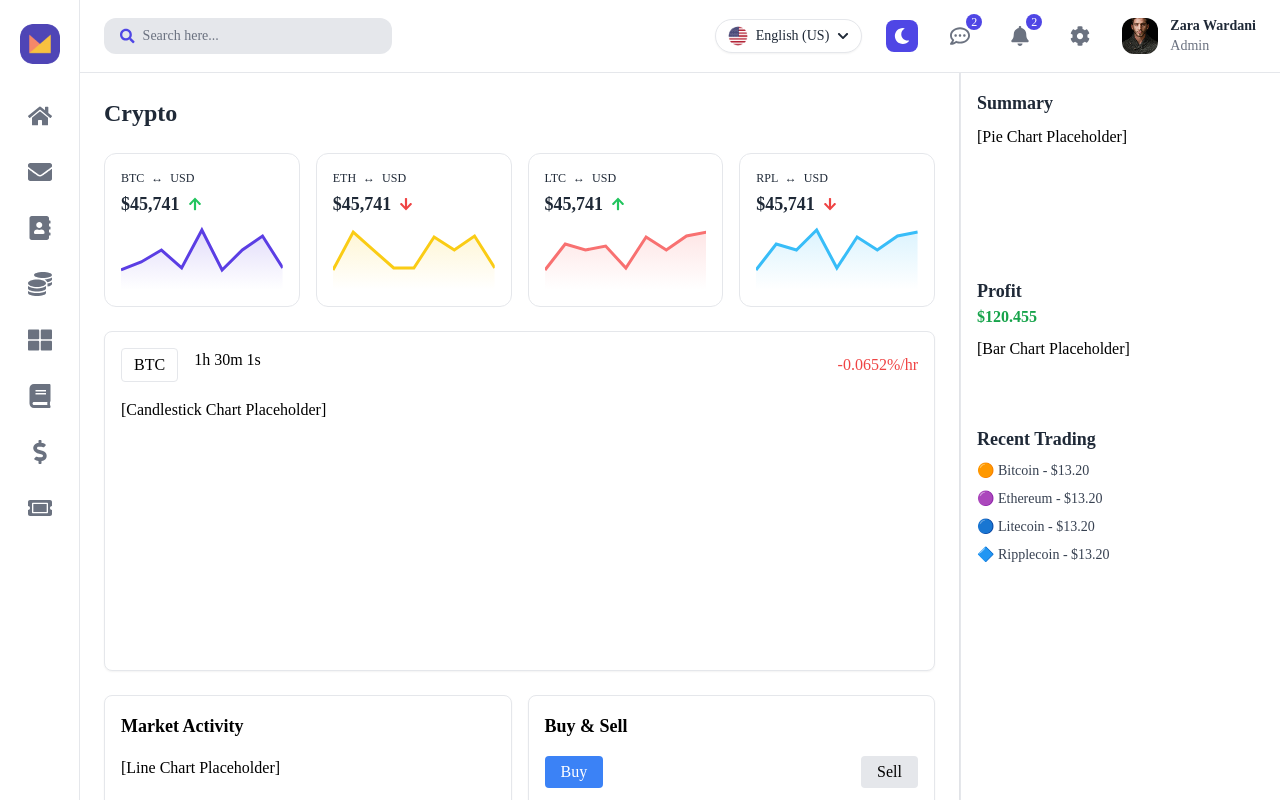
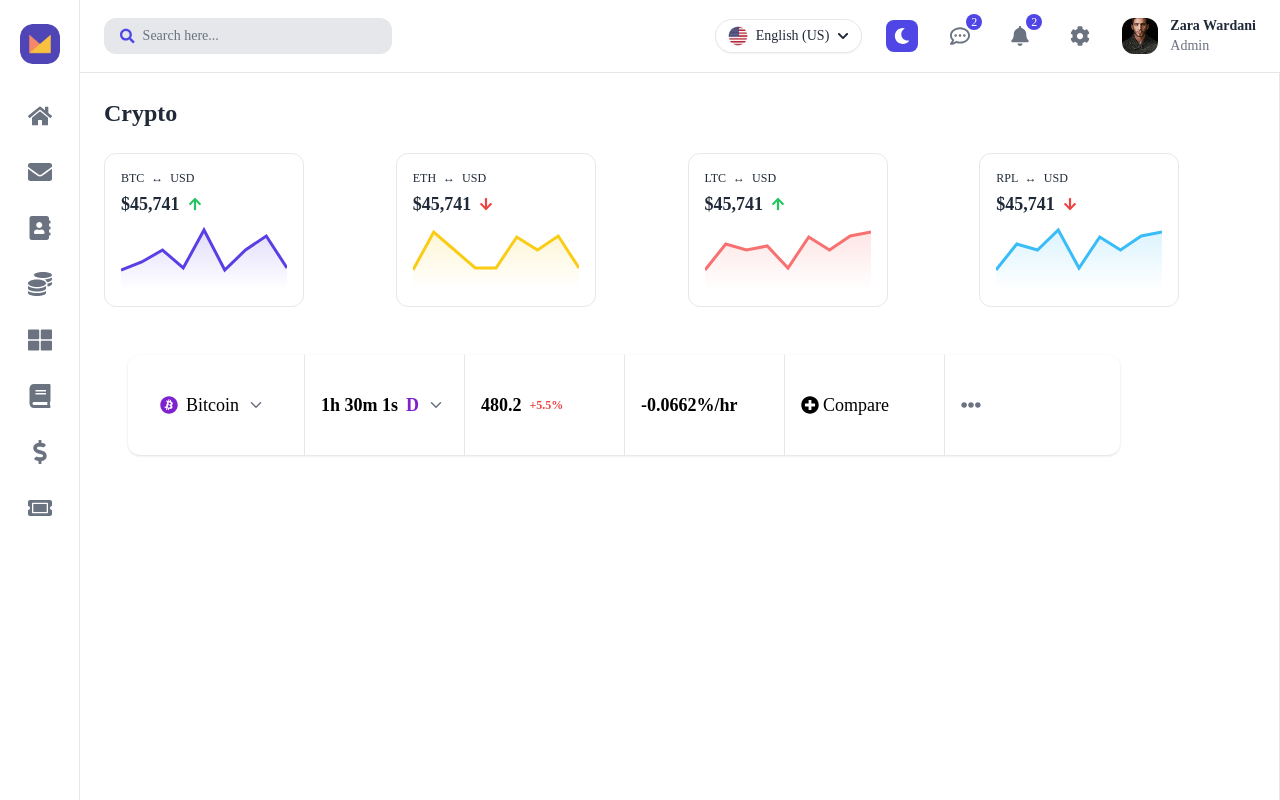
Before and after one commit to sueelbana/modern-dashboard, a React (Create React App) app: page /crypto in a window 1280 px wide. Built offline with nearby package versions, Linux system fonts and the light colour scheme.

Commit message:
cryptodashboard

```diff
--- a/package.json
+++ b/package.json
@@ -3,9 +3,14 @@
   "version": "0.1.0",
   "private": true,
   "dependencies": {
+    "apexcharts": "^4.7.0",
+    "d3": "^7.9.0",
+    "lightweight-charts": "^4.0.0",
     "lucide-react": "^0.515.0",
     "react": "^17.0.2",
+    "react-apexcharts": "^1.7.0",
     "react-dom": "^17.0.2",
+    "react-financial-charts": "^2.0.1",
     "react-icons": "^5.5.0",
     "react-router-dom": "^5.3.4",
     "react-scripts": "^5.0.1",
--- a/src/components/CryptoChart.jsx
+++ /dev/null
@@ -1,19 +0,0 @@
-// components/CryptoDashboard/CryptoChart.jsx
-import React from "react";
-
-const CryptoChart = () => {
-  return (
-    <div className="border border-gray-200 rounded-lg bg-white shadow-sm p-4">
-      <div className="flex justify-between items-center mb-4">
-        <div className="flex gap-4">
-          <button className="border px-3 py-1 rounded bg-white">BTC</button>
-          <span>1h 30m 1s</span>
-        </div>
-        <span className="text-red-500">-0.0652%/hr</span>
-      </div>
-      <div className="h-64">[Candlestick Chart Placeholder]</div>
-    </div>
-  );
-};
-
-export default CryptoChart;
--- /dev/null
+++ b/src/components/CryptoDropdown.jsx
@@ -0,0 +1,41 @@
+import { useState } from "react";
+import { FaBitcoin, FaChevronDown } from "react-icons/fa";
+
+const CryptoDropdown = () => {
+  const [isOpen, setIsOpen] = useState(false);
+  const [selected, setSelected] = useState("Bitcoin");
+
+  const options = ["Bitcoin", "Ethereum", "Litecoin", "Cardano"];
+
+  return (
+    <div className="relative">
+      <button
+        onClick={() => setIsOpen(!isOpen)}
+        className="flex items-center gap-2 border border-border px-4 py-2 rounded-lg hover:bg-bg-secondary transition"
+      >
+        <FaBitcoin className="text-primary" />
+        <span className="font-medium">{selected}</span>
+        <FaChevronDown className="text-sm" />
+      </button>
+
+      {isOpen && (
+        <div className="absolute z-10 mt-1 w-full bg-white dark:bg-bg-dark border border-border rounded-md shadow-md">
+          {options.map((crypto) => (
+            <button
+              key={crypto}
+              onClick={() => {
+                setSelected(crypto);
+                setIsOpen(false);
+              }}
+              className="w-full text-left px-4 py-2 hover:bg-gray-100 dark:hover:bg-gray-800"
+            >
+              {crypto}
+            </button>
+          ))}
+        </div>
+      )}
+    </div>
+  );
+};
+
+export default CryptoDropdown;
--- /dev/null
+++ b/src/components/CryptoInfoBar.jsx
@@ -0,0 +1,49 @@
+import React from "react";
+import { FaBitcoin, FaPlusCircle, FaEllipsisH } from "react-icons/fa";
+import { FiChevronDown } from "react-icons/fi";
+
+const CryptoInfoBar = () => {
+  return (
+  <div className="inline-flex items-center h-[100px] text-lg px-4 bg-white dark:bg-[#1e192a] rounded-xl shadow  font-medium divide-x divide-gray-200 dark:divide-gray-700">
+      <div className="flex items-center h-full divide-x divide-gray-200 dark:divide-gray-700">
+        {/* Token */}
+        <button className="flex items-center px-4 space-x-2 text-lg w-40 h-full hover:bg-gray-100 dark:hover:bg-[#2b253a]">
+          <FaBitcoin className="text-purple-700" />
+          <span>Bitcoin</span>
+          <FiChevronDown className="text-gray-500" />
+        </button>
+
+        {/* Timer & Interval */}
+        <button className="flex items-center px-4 font-bold text-lg space-x-2 w-40 h-full hover:bg-gray-100 dark:hover:bg-[#2b253a]">
+          <span>1h 30m 1s</span>
+          <span className="text-purple-700">D</span>
+          <FiChevronDown className="text-gray-500" />
+        </button>
+
+        {/* Price and Change */}
+        <div className="flex items-center px-4 space-x-2 font-bold text-lg w-40 h-full">
+          <span>480.2</span>
+          <span className="text-red-500 text-xs font-semibold">+5.5%</span>
+        </div>
+
+        {/* Rate */}
+        <div className="flex items-center px-4 font-bold text-lg w-40 h-full">
+          <span>-0.0662%/hr</span>
+        </div>
+
+        {/* Compare */}
+        <button className="flex items-center px-4 space-x-1 cursor-pointer text-lg hover:underline w-40 h-full hover:bg-gray-100 dark:hover:bg-[#2b253a]">
+          <FaPlusCircle />
+          <span>Compare</span>
+        </button>
+
+        {/* Options */}
+        <button className="flex items-center px-4 text-gray-500 text-xl cursor-pointer w-40 h-full hover:bg-gray-100 dark:hover:bg-[#2b253a]">
+          <FaEllipsisH />
+        </button>
+      </div>
+    </div>
+  );
+};
+
+export default CryptoInfoBar;
--- a/src/components/MarketActivity.jsx
+++ /dev/null
@@ -1,13 +0,0 @@
-// components/CryptoDashboard/MarketActivity.jsx
-import React from "react";
-
-const MarketActivity = () => {
-  return (
-    <div className="border border-gray-200 rounded-lg bg-white p-4 shadow-sm">
-      <h3 className="text-lg font-semibold mb-4">Market Activity</h3>
-      <div className="h-40">[Line Chart Placeholder]</div>
-    </div>
-  );
-};
-
-export default MarketActivity;
--- a/src/components/SummarySidebar.jsx
+++ /dev/null
@@ -1,29 +0,0 @@
-// components/CryptoDashboard/SummarySidebar.jsx
-import React from "react";
-
-const SummarySidebar = () => {
-  return (
-    <div className="w-80 p-4 border-l border-gray-200 bg-white shadow-sm hidden xl:block">
-      <div className="mb-6">
-        <h4 className="text-lg font-bold text-gray-800">Summary</h4>
-        <div className="h-32 mt-2">[Pie Chart Placeholder]</div>
-      </div>
-      <div className="mb-6">
-        <h4 className="text-lg font-bold text-gray-800">Profit</h4>
-        <p className="text-green-600 font-semibold">$120.455</p>
-        <div className="h-16 mt-2">[Bar Chart Placeholder]</div>
-      </div>
-      <div>
-        <h4 className="text-lg font-bold text-gray-800">Recent Trading</h4>
-        <ul className="mt-2 space-y-2 text-sm text-gray-700">
-          <li>🟠 Bitcoin - $13.20</li>
-          <li>🟣 Ethereum - $13.20</li>
-          <li>🔵 Litecoin - $13.20</li>
-          <li>🔷 Ripplecoin - $13.20</li>
-        </ul>
-      </div>
-    </div>
-  );
-};
-
-export default SummarySidebar;
--- a/src/pages/CryptoDashboard.jsx
+++ b/src/pages/CryptoDashboard.jsx
@@ -1,9 +1,6 @@
 import React from "react";
 import MarketCard from "../components/MarketCard";
-import CryptoChart from "../components/CryptoChart";
-import MarketActivity from "../components/MarketActivity";
-import BuySell from "../components/BuySell";
-import SummarySidebar from "../components/SummarySidebar";
+import CryptoInfoBar from "../components/CryptoInfoBar";
 
 const btcData = [
   { value: 20000 },
@@ -98,19 +95,11 @@ const CryptoDashboard = () => {
             isUp={false}
           />
         </div>
-
-        {/* Main Crypto Chart */}
-        <CryptoChart />
-
-        {/* Market Activity & Buy/Sell Section */}
-        <div className="grid grid-cols-1 xl:grid-cols-2 gap-4">
-          <MarketActivity />
-          <BuySell />
+        <div className="p-6">
+          <CryptoInfoBar />
+          {/* Other dashboard content */}
         </div>
       </div>
-
-      {/* Right Sidebar */}
-      <SummarySidebar />
     </div>
   );
 };
```
Also changed, not shown: 1 other file (tests, documents, lock files or other folders).
